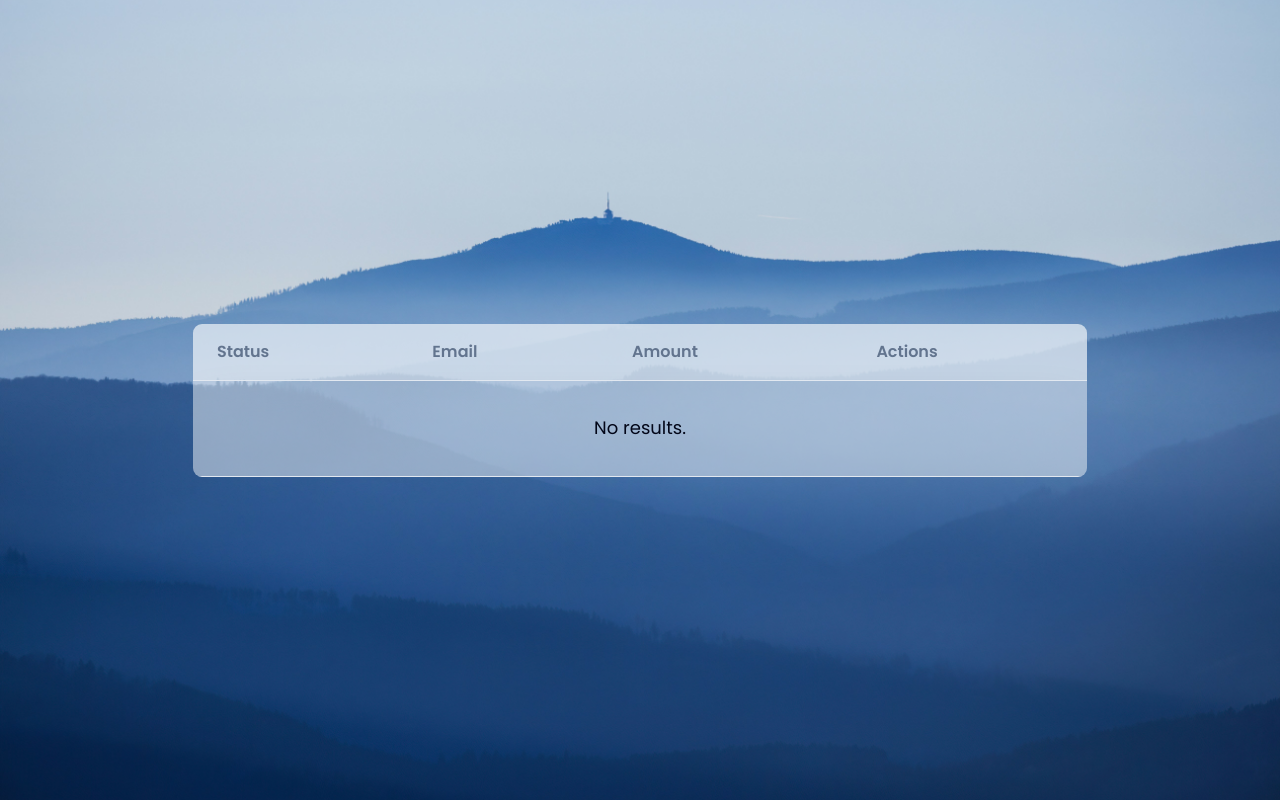
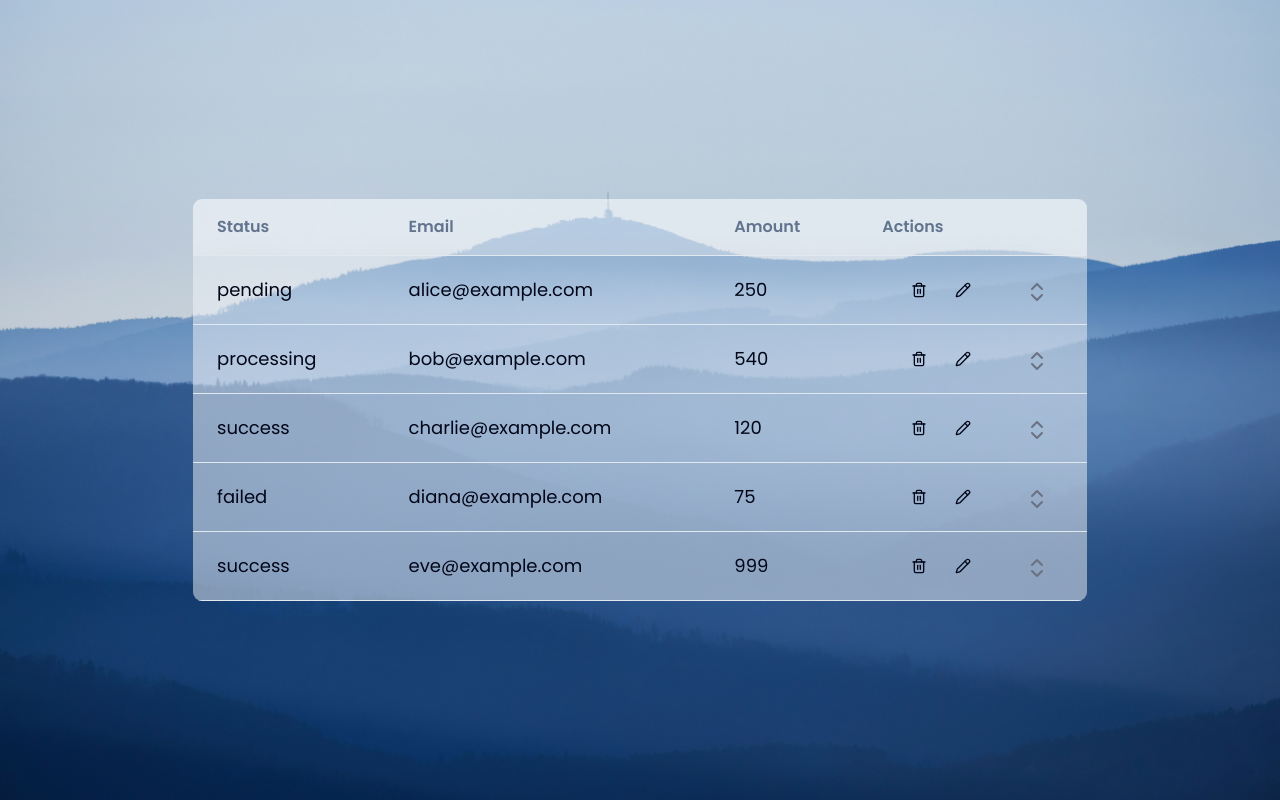
Before and after one commit to masa-najie/work-task, a Next.js app: page /dashboard in a window 1280 px wide. Built offline with nearby package versions, Linux system fonts and the light colour scheme.

Commit message:
fix data rendering

```diff
--- a/src/app/(application)/dashboard/page.tsx
+++ b/src/app/(application)/dashboard/page.tsx
@@ -7,20 +7,24 @@ import { Pencil, Trash2 } from "lucide-react";
 import React from "react";
 
 export default function Page() {
-  const [data, setData] = React.useState<Payment[]>();
+  const [data, setData] = React.useState<Payment[]>([]);
   React.useEffect(() => {
     const stored = localStorage.getItem("tableData");
-    if (stored) {
+    if (stored && JSON.parse(stored).length > 0) {
       setData(JSON.parse(stored));
     } else {
       localStorage.setItem("tableData", JSON.stringify(payments));
       setData(payments);
     }
   }, []);
+  React.useEffect(() => {
+    localStorage.setItem("tableData", JSON.stringify(data));
+  }, [data]);
+
   return (
     <div className="flex justify-center items-center min-h-screen bg-background">
       <div className="w-full max-w-4xl">
-        <DataTable columns={columns} data={data} />
+        <DataTable columns={columns} data={data} setData={setData} />
       </div>
     </div>
   );
@@ -45,7 +49,13 @@ export const columns: ColumnDef<Payment>[] = [
     cell: ({ row }: any) => {
       return (
         <div className="flex items-center justify-center space-x-2">
-          <Button variant="ghost" size="icon">
+          <Button
+            variant="ghost"
+            size="icon"
+            onClick={() => {
+              console.log("working");
+            }}
+          >
             <Trash2 />
           </Button>
           <Button variant="ghost" size="icon">
--- a/src/modules/dataTable/index.tsx
+++ b/src/modules/dataTable/index.tsx
@@ -26,15 +26,19 @@ import {
   restrictToParentElement,
   restrictToVerticalAxis,
 } from "@dnd-kit/modifiers";
+import { ChevronsUpDown } from "lucide-react";
 interface DataTableProps<Tdata, Tvalue> {
-  data?: Tdata[];
+  data: Tdata[];
   columns: ColumnDef<Tdata, Tvalue>[];
+  setData: React.Dispatch<React.SetStateAction<Tdata[]>>;
 }
 interface SortableRowProps {
   id: string;
   children: React.ReactNode;
+  handle?: React.ReactNode; // optional drag handle
 }
-export function SortableRow({ id, children }: SortableRowProps) {
+
+export function SortableRow({ id, children, handle }: SortableRowProps) {
   const {
     attributes,
     listeners,
@@ -48,12 +52,17 @@ export function SortableRow({ id, children }: SortableRowProps) {
     transform: CSS.Transform.toString(transform),
     transition,
     opacity: isDragging ? 0.5 : 1,
-    cursor: "grab",
   };
 
   return (
-    <TableRow ref={setNodeRef} style={style} {...attributes}>
+    <TableRow ref={setNodeRef} style={style} className="bg-muted/50 ">
       {children}
+      {handle
+        ? React.cloneElement(handle as React.ReactElement, {
+            ...attributes,
+            ...listeners,
+          })
+        : null}
     </TableRow>
   );
 }
@@ -61,20 +70,10 @@ export function SortableRow({ id, children }: SortableRowProps) {
 export default function DataTable<Tdata, Tvalue>({
   data,
   columns,
+  setData,
 }: DataTableProps<Tdata, Tvalue>) {
-  const [tableData, setTableData] = React.useState<Tdata[]>(data || []);
-  React.useEffect(() => {
-    const stored = localStorage.getItem("tableData");
-    if (stored) {
-      setTableData(JSON.parse(stored));
-    }
-  }, []);
-  React.useEffect(() => {
-    localStorage.setItem("tableData", JSON.stringify(tableData));
-  }, [tableData]);
-
   const table = useReactTable({
-    data: tableData,
+    data,
     columns,
     getCoreRowModel: getCoreRowModel(),
   });
@@ -82,18 +81,19 @@ export default function DataTable<Tdata, Tvalue>({
     const { active, over } = event;
     if (!over) return;
 
-    const oldIndex = tableData.findIndex(
+    const oldIndex = data.findIndex(
       (item: any) => String(item.id) === active.id
     );
-    const overIndex = tableData.findIndex(
+    const overIndex = data.findIndex(
       (item: any) => String(item.id) === over?.id
     );
     if (active.id !== over.id) {
-      setTableData((items) => {
+      setData((items) => {
         return arrayMove(items, oldIndex, overIndex);
       });
     }
   };
+  console.log({ data });
   return (
     <div className="space-y-4 border rounded-lg shadow-md overflow-hidden ">
       <Table className="w-full text-lg">
@@ -111,6 +111,7 @@ export default function DataTable<Tdata, Tvalue>({
                   )}
                 </TableHead>
               ))}
+              <TableHead className="px-6 py-4 text-base font-semibold text-muted-foreground"></TableHead>
             </TableRow>
           ))}
         </TableHeader>
@@ -121,19 +122,19 @@ export default function DataTable<Tdata, Tvalue>({
           >
             {table.getRowModel().rows?.length ? (
               <SortableContext
-                items={tableData.map((row: any) => String(row.id))}
+                items={data.map((row: any) => String(row.id))}
                 strategy={verticalListSortingStrategy}
               >
                 {table.getRowModel().rows.map((row: any) => (
                   <SortableRow
                     id={String(row.original.id)}
                     key={row.original.id}
+                    handle={
+                      <ChevronsUpDown className="cursor-grab mr-2 mt-6 text-gray-500" />
+                    }
                   >
                     {row.getVisibleCells().map((cell: any) => (
-                      <TableCell
-                        key={cell.id}
-                        className="px-6 py-4 text-lg bg-muted/50"
-                      >
+                      <TableCell key={cell.id} className="px-6 py-4 text-lg ">
                         {flexRender(
                           cell.column.columnDef.cell,
                           cell.getContext()
@@ -146,7 +147,7 @@ export default function DataTable<Tdata, Tvalue>({
             ) : (
               <TableRow>
                 <TableCell
-                  colSpan={columns.length}
+                  colSpan={columns.length + 1}
                   className="h-24 text-center text-lg px-6 py-4 bg-muted/50"
                 >
                   No results.
```
